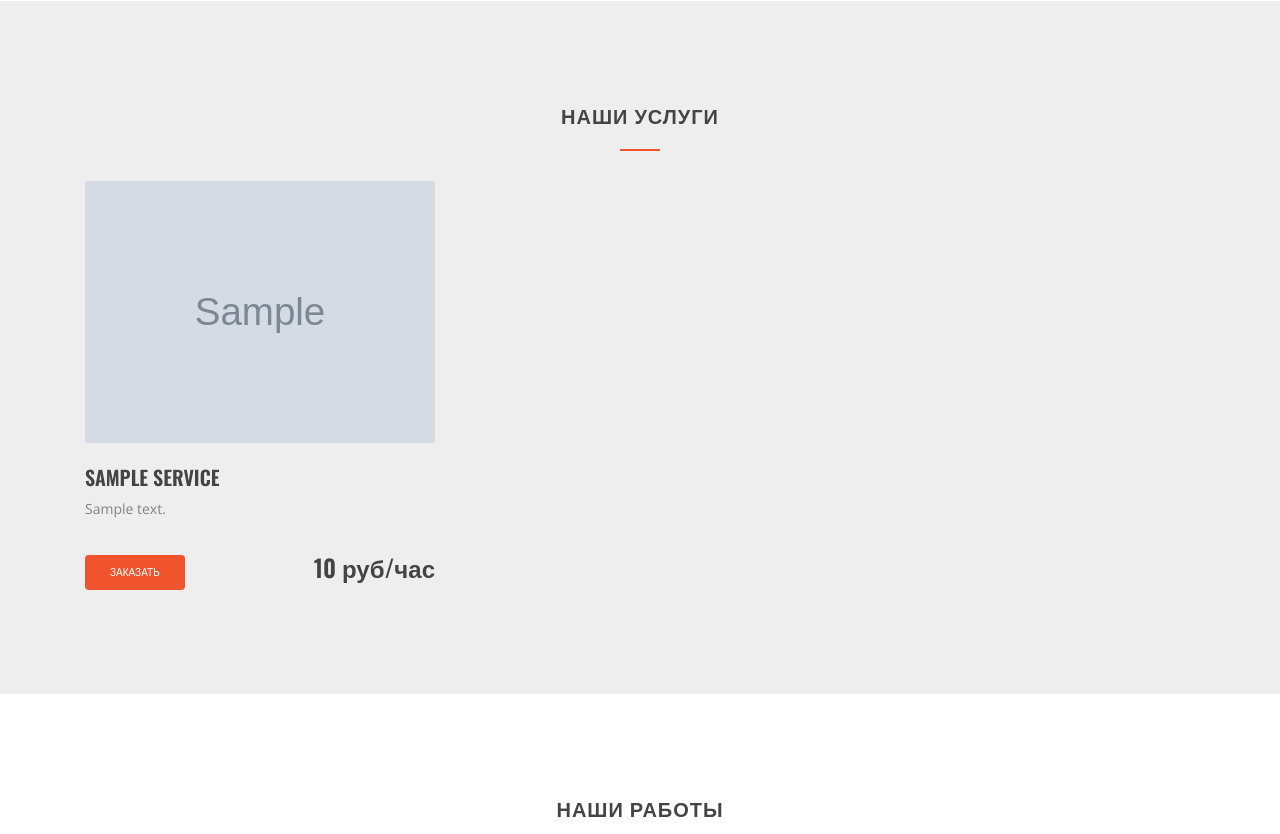
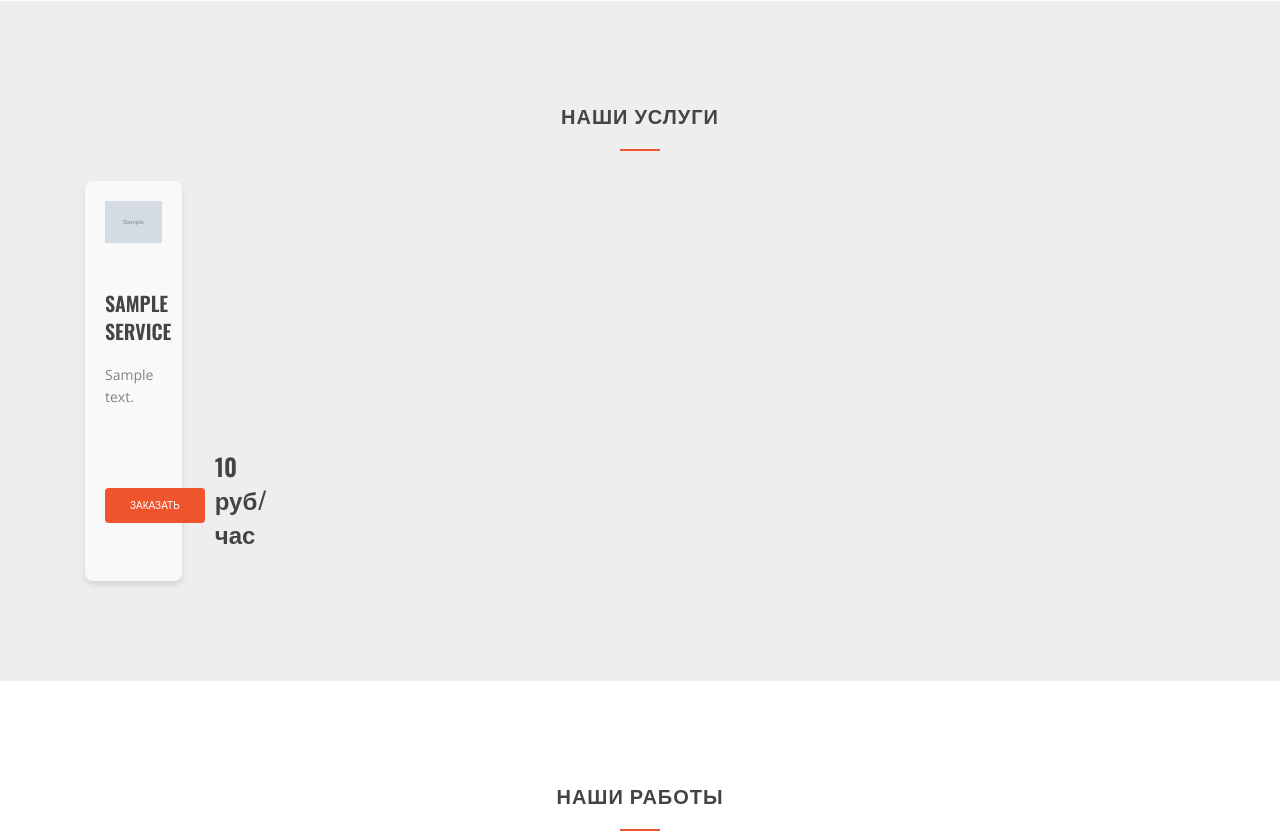
Before and after one commit to Dimon4ik812/construction_site, a Django app: template construction/templates/construction/index.html in a window 1280 px wide. Shown: the part 1437-2271 px from the top of the page. Run offline with Django 5.2, Linux system fonts and the light colour scheme; the template is opened without the code that fills it: values that come from a table or form of the project are taken from there, others are empty; tables that the repository leaves empty hold one stand-in row (values such as "Sample post"); grey boxes marked "Sample" are stand-in pictures; parts of the project's set-up code (start-up, migrations or seed data) failed here and were passed over; some libraries are stand-ins or nearby versions; some web fonts are replaced.

Commit message:
обновления карточки товара, изменение отображения описания услуги

```diff
--- a/construction/templates/construction/index.html
+++ b/construction/templates/construction/index.html
@@ -234,7 +234,7 @@
     								<div class="service-card">
 									<div class="services__img"><img src="{{ service.image | media_filter }}" alt=""/></div>
 									<h2 class="services__title"><a href="#">{{ service.name }}</a></h2>
-									<div class="services__desc">{{ service.description | truncatechars:100 }}</div>
+									<div class="services__desc">{{ service.description}}</div>
 
 									<!-- btn -->
 									<div class="button-price-container">
--- a/static/css/styles.css
+++ b/static/css/styles.css
@@ -79,3 +79,21 @@
 .services__price {
     margin-left: auto; /* Если нужно выровнять цену по правому краю */
 }
+
+.services-container {
+    display: flex;
+    flex-wrap: wrap; /* Разрешает перенос карточек на новую строку */
+    gap: 20px; /* Отступ между карточками */
+}
+
+.service-card {
+    width: calc(33.33% - 20px); /* Три карточки в ряд с учетом отступов */
+    background-color: #f9f9f9;
+    padding: 20px;
+    border-radius: 8px;
+    box-shadow: 0 4px 6px rgba(0, 0, 0, 0.1);
+    min-height: 400px; /* Минимальная высота для выравнивания */
+    display: flex;
+    flex-direction: column; /* Вертикальное расположение содержимого */
+    justify-content: space-between; /* Выравнивание по вертикали */
+}
--- a/static/js/custom-scripts.js
+++ b/static/js/custom-scripts.js
@@ -86,24 +86,3 @@ document.addEventListener('DOMContentLoaded', function () {
       });
   });
 });
-
-
-/* Стили для контейнера */
-.services-container {
-    display: flex;
-    gap: 20px; /* Отступ между карточками */
-    justify-content: space-between; /* Распределение по горизонтали */
-}
-
-/* Стили для каждой карточки */
-.service-card {
-    background-color: #f9f9f9; /* Цвет фона */
-    padding: 20px; /* Поля вокруг содержимого */
-    border-radius: 8px; /* Округлённые углы */
-    box-shadow: 0 4px 6px rgba(0, 0, 0, 0.1); /* Тень */
-    width: calc(33.33% - 20px); /* Равная ширина для трёх колонок */
-    min-height: 400px; /* Минимальная высота для выравнивания */
-    display: flex;
-    flex-direction: column; /* Вертикальное расположение содержимого */
-    justify-content: space-between; /* Выравнивание по вертикали */
-}
```
